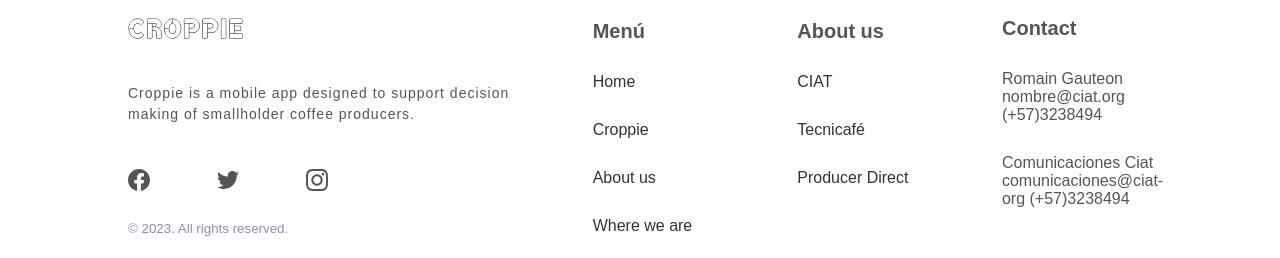
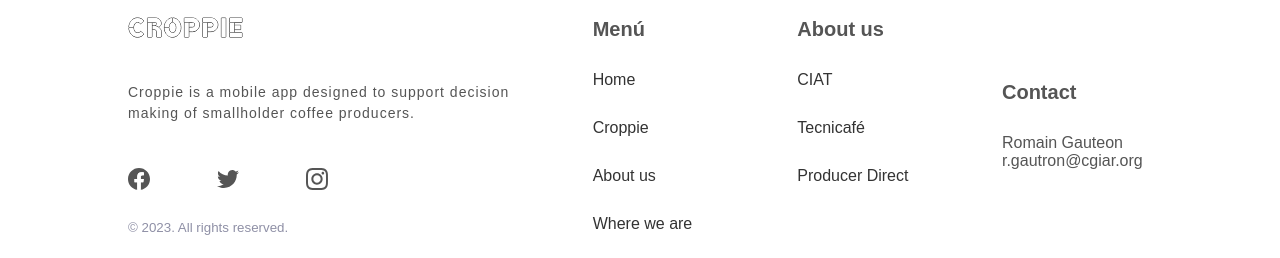
Before and after one commit to CIAT-DAPA/croppie_web, a React (Vite) app in the folder croppie/: page / in a window 1280 px wide. Shown: the part 4196-4454 px from the top of the page. Built offline with nearby package versions, Linux system fonts and the light colour scheme.

Commit message:
contact and links

```diff
--- a/croppie/src/footer/Footer.jsx
+++ b/croppie/src/footer/Footer.jsx
@@ -33,15 +33,8 @@
         <div className='containerFooter_Three'>
             <span className='footerTitle'>{language === 'en' ? 'Contact' : 'Contacto'}</span>
             <span>Romain Gauteon
-                nombre@ciat.org
-                (+57)3238494
+            r.gautron@cgiar.org
             </span>
-            <span>
-                Comunicaciones Ciat
-                comunicaciones@ciat-org
-                (+57)3238494
-            </span>
-            <span></span>
         </div>
     </section>
   )
--- a/croppie/src/sponsors/Sponsors.jsx
+++ b/croppie/src/sponsors/Sponsors.jsx
@@ -10,7 +10,7 @@
         <section className='sectionSponsors' >
           <article>
             <div className='img-logo-sp'>
-              <a href="https://www.cgiar.org/" target="_blank"><img src="/logos/logoCgiarBigData.png" alt="logo-cgiar" /></a>
+              <a href="https://bigdata.cgiar.org/" target="_blank"><img src="/logos/logoCgiarBigData.png" alt="logo-cgiar-bigdata" /></a>
             </div>
           </article>
           <article>
@@ -30,7 +30,7 @@
           </article>
           <article>
             <div className='img-logo-sp'>
-              <a href="https://www.cgiar.org/" target="_blank"><img src="/logos/logoEiA.png" alt="logo-eia" /></a>
+              <a href="https://eia.cgiar.org/" target="_blank"><img src="/logos/logoEiA.png" alt="logo-eia" /></a>
             </div>
           </article>
       </section>
--- a/croppie/src/where-we-are/WhereWeAre.jsx
+++ b/croppie/src/where-we-are/WhereWeAre.jsx
@@ -19,7 +19,7 @@
               <img className='desktop' src="/illustrations/mapa-wwa.svg" alt="" />
               <div className='containerbtn-countries' >
                   <Colombia />
-                  <button className='btn-countries'> Perú</button>
+                  <button className='btn-countries'>{language === 'es' ?  ' Perú' : ' Peru' }</button>
               </div>
               <div className='containerbtn-countries' >
                   <button  className='btn-hiden'>Uganda</button>
```
